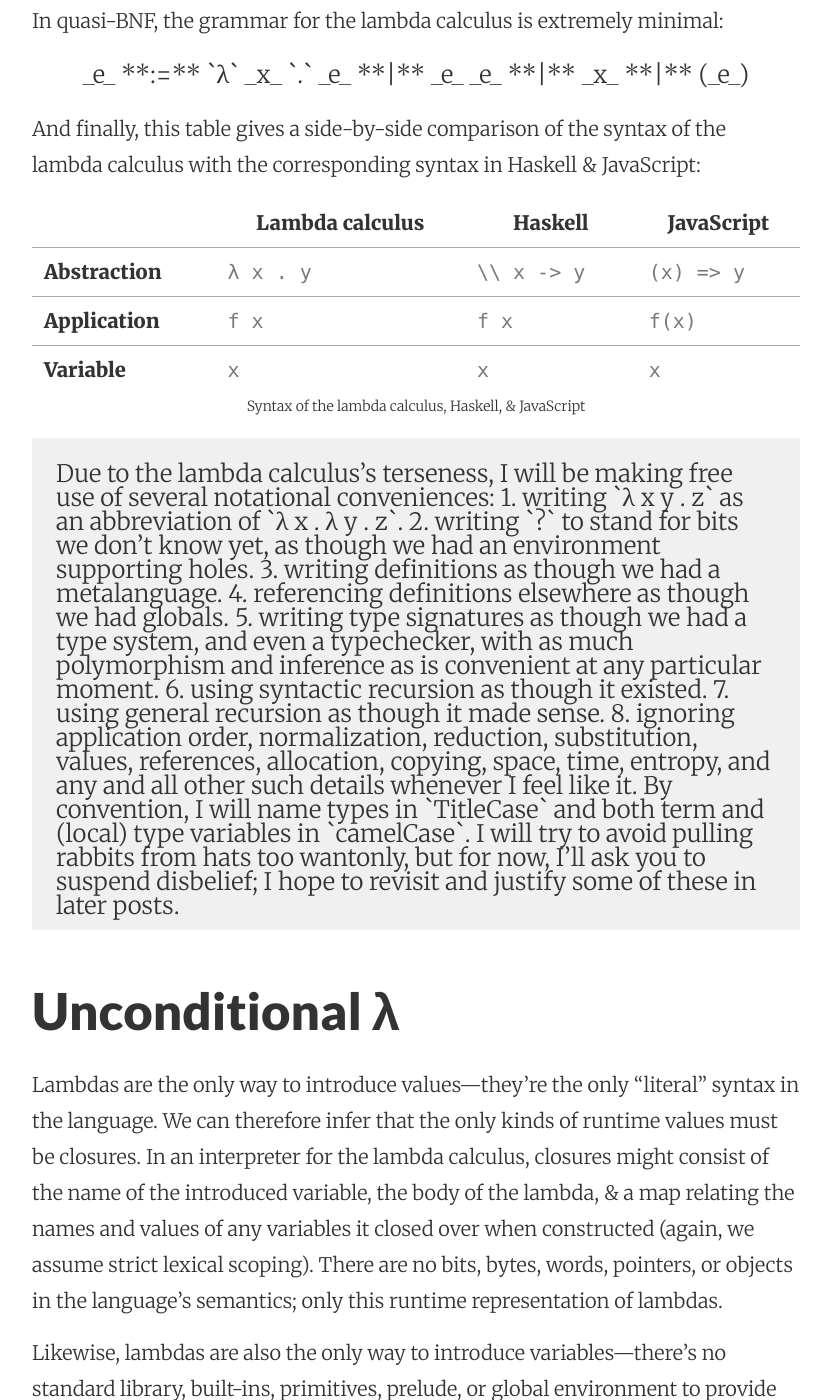
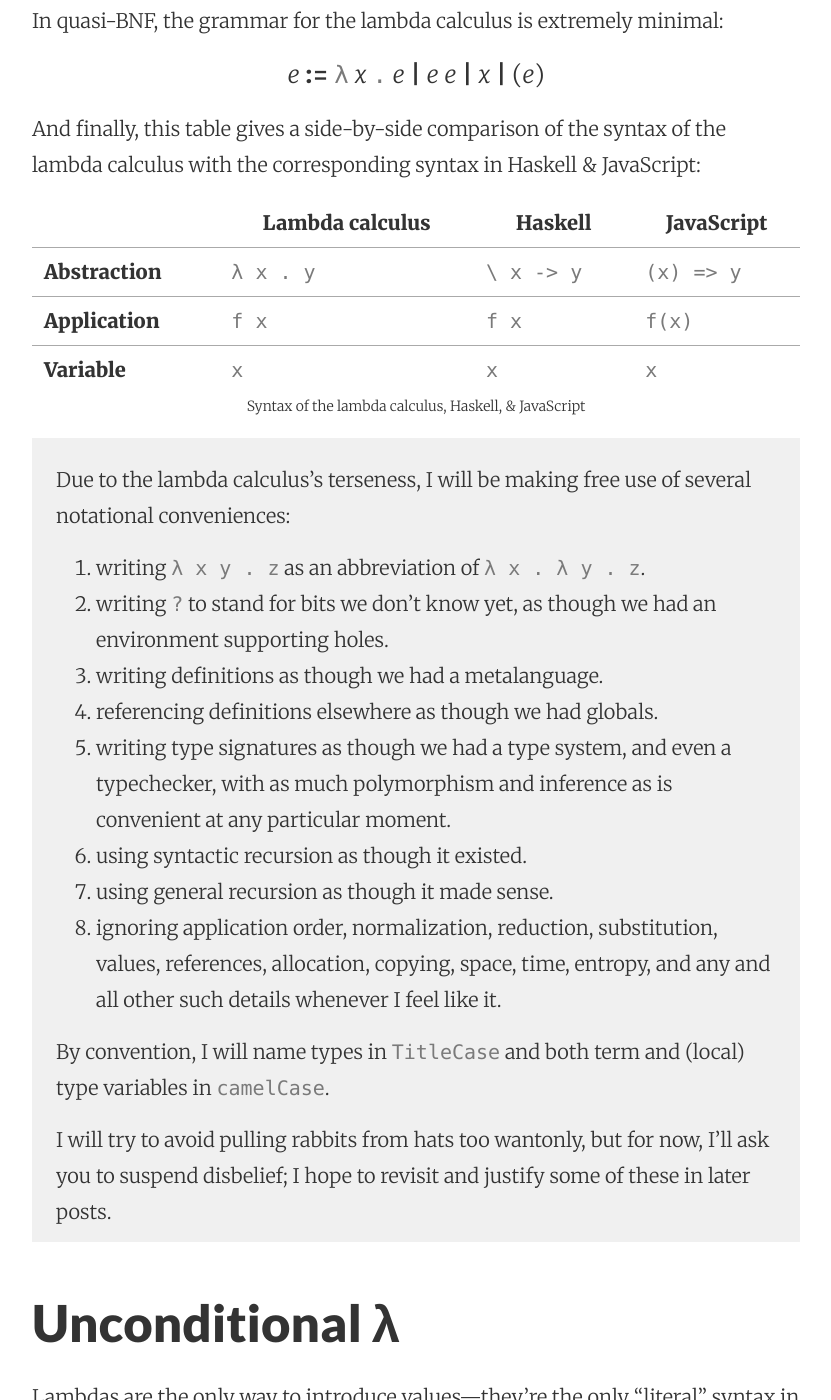
Before and after one commit to robrix/robrix.github.io, a Jekyll site: the page docs/posts/2020-03-29-all-you-need-is-lambda-1-booleans/index.html, which Jekyll copies as it is, in a window 1280 px wide and 1400 px high, scrolled down 2969 px. Shown: the whole window, without its empty margins (224-1055 px from the left). Built offline with Jekyll 4.4.1, drawn with Linux system fonts in a browser that asks for light colours; some of the changed text lies outside the part shown.

Commit message:
Fixes due to changes to how we parse markdown.

````diff
--- a/docs/posts/2020-03-29-all-you-need-is-lambda-1-booleans/index.html
+++ b/docs/posts/2020-03-29-all-you-need-is-lambda-1-booleans/index.html
@@ -91,7 +91,7 @@
 <p>In quasi-BNF, the grammar for the lambda calculus is extremely minimal:</p>
 <figure class="center">
 
-_e_ **:=** `λ` _x_ `.` _e_ **|** _e_ _e_ **|** _x_ **|** (_e_)
+<em>e</em> <strong>:=</strong> <code>λ</code> <em>x</em> <code>.</code> <em>e</em> <strong>|</strong> <em>e</em> <em>e</em> <strong>|</strong> <em>x</em> <strong>|</strong> (<em>e</em>)
 
 </figure>
 <p>And finally, this table gives a side-by-side comparison of the syntax of the lambda calculus with the corresponding syntax in Haskell &amp; JavaScript:</p>
@@ -109,7 +109,7 @@ _e_ **:=** `λ` _x_ `.` _e_ **|** _e_ _e_ **|** _x_ **|** (_e_)
     <tr>
       <th scope="row">Abstraction</th>
       <td><code>λ x . y</code></td>
-      <td><code>\\ x -> y</code></td>
+      <td><code>\ x -> y</code></td>
       <td><code>(x) => y</code></td>
     </tr>
     <tr>
@@ -127,22 +127,22 @@ _e_ **:=** `λ` _x_ `.` _e_ **|** _e_ _e_ **|** _x_ **|** (_e_)
   </tbody>
 </table>
 <aside>
+  <p>Due to the lambda calculus’s terseness, I will be making free use of several notational conveniences:</p>
 
-Due to the lambda calculus’s terseness, I will be making free use of several notational conveniences:
+  <ol>
+    <li><p>writing <code>λ x y . z</code> as an abbreviation of <code>λ x . λ y . z</code>.</p></li>
+    <li><p>writing <code>?</code> to stand for bits we don’t know yet, as though we had an environment supporting holes.</p></li>
+    <li><p>writing definitions as though we had a metalanguage.</p></li>
+    <li><p>referencing definitions elsewhere as though we had globals.</p></li>
+    <li><p>writing type signatures as though we had a type system, and even a typechecker, with as much polymorphism and inference as is convenient at any particular moment.</p></li>
+    <li><p>using syntactic recursion as though it existed.</p></li>
+    <li><p>using general recursion as though it made sense.</p></li>
+    <li><p>ignoring application order, normalization, reduction, substitution, values, references, allocation, copying, space, time, entropy, and any and all other such details whenever I feel like it.</p></li>
+  </ol>
 
-1. writing `λ x y . z` as an abbreviation of `λ x . λ y . z`.
-2. writing `?` to stand for bits we don’t know yet, as though we had an environment supporting holes.
-3. writing definitions as though we had a metalanguage.
-4. referencing definitions elsewhere as though we had globals.
-5. writing type signatures as though we had a type system, and even a typechecker, with as much polymorphism and inference as is convenient at any particular moment.
-6. using syntactic recursion as though it existed.
-7. using general recursion as though it made sense.
-8. ignoring application order, normalization, reduction, substitution, values, references, allocation, copying, space, time, entropy, and any and all other such details whenever I feel like it.
+  <p>By convention, I will name types in <code>TitleCase</code> and both term and (local) type variables in <code>camelCase</code>.</p>
 
-By convention, I will name types in `TitleCase` and both term and (local) type variables in `camelCase`.
-
-I will try to avoid pulling rabbits from hats too wantonly, but for now, I’ll ask you to suspend disbelief; I hope to revisit and justify some of these in later posts.
-
+  <p>I will try to avoid pulling rabbits from hats too wantonly, but for now, I’ll ask you to suspend disbelief; I hope to revisit and justify some of these in later posts.</p>
 </aside>
 <h2 id="unconditional-λ">Unconditional λ</h2>
 <p>Lambdas are the only way to introduce values—they’re the only “literal” syntax in the language. We can therefore infer that the only kinds of runtime values must be closures. In an interpreter for the lambda calculus, closures might consist of the name of the introduced variable, the body of the lambda, &amp; a map relating the names and values of any variables it closed over when constructed (again, we assume strict lexical scoping). There are no bits, bytes, words, pointers, or objects in the language’s semantics; only this runtime representation of lambdas.</p>
@@ -175,9 +175,7 @@ if = λ cond then else . else</code></pre>
 <p>Thus, in the same way that our <code>if_</code> functions in Haskell &amp; JavaScript employed those language’s features to implement, we’re going to define <code>if cond then else</code> as the application of the condition to the other two parameters:</p>
 <pre><code>if = λ cond then else . cond then else</code></pre>
 <aside>
-
-Under standard semantics for the lambda calculus, we could simplify this definition further by “[η-reducing][η-reduction]” it, noting that `λ x . f x` behaves the same as `f` alone. Nevertheless, we will leave this and likely other definitions in their full, η-long forms for the sake of clarity.
-
+  <p>Under standard semantics for the lambda calculus, we could simplify this definition further by “<a href="https://en.wikipedia.org/wiki/Lambda_calculus#η-reduction">η-reducing</a>” it, noting that <code>λ x . f x</code> behaves the same as <code>f</code> alone. Nevertheless, we will leave this and likely other definitions in their full, η-long forms for the sake of clarity.</p>
 </aside>
 <p>This feels strangely like cheating: surely we’ve only moved the problem around. Now instead of <code>if</code> making the decision about which argument to return, we’ve deferred it to <code>cond</code>. But <code>if</code> and <code>cond</code> aren’t the same, semantically; <code>if</code> takes a boolean and two other arguments and returns one of the latter, while <code>cond</code> <em>is</em> a boolean—albeit evidently a boolean represented as a function. Let’s make that precise by writing down <code>if</code>’s type:</p>
 <pre><code>if : Bool -&gt; a -&gt; a -&gt; a</code></pre>
@@ -185,17 +183,13 @@ Under standard semantics for the lambda calculus, we could simplify this definit
 <p>Working backwards from the type and definition of <code>if</code>, we see that <code>cond</code> is applied to two arguments, and therefore must be a function of two parameters. Further, these are both of type <code>a</code>, and the value it returns must also be of type <code>a</code> for <code>if</code>’s type to hold. Thus, we can define the type <code>Bool</code> like so:</p>
 <pre><code>Bool = ∀ a . a -&gt; a -&gt; a</code></pre>
 <aside>
+  <p>I’m making explicit use of the for-all quantifier here to drive home the point that any particular <code>Bool</code> value must be able to be applied to <code>then</code> and <code>else</code> values of any arbitrary type <code>a</code>, defined now or in the future.</p>
 
-I’m making explicit use of the for-all quantifier here to drive home the point that any particular `Bool` value must be able to be applied to `then` and `else` values of any arbitrary type `a`, defined now or in the future.
+  <p>By the same token, we could have written <code>if</code>’s type more explicitly as:</p>
 
-By the same token, we could have written `if`’s type more explicitly as:
+  <pre><code>if : ∀ a . Bool -> a -> a -> a</code></pre>
 
-```
-if : ∀ a . Bool -> a -> a -> a
-```
-
-Here and in future, local type variables can be assumed to be implicitly generalized in the same manner as Haskell if not otherwise quantified.
-
+  <p>Here and in future, local type variables can be assumed to be implicitly generalized in the same manner as Haskell if not otherwise quantified.</p>
 </aside>
 <p>If a given <code>Bool</code> is a function of two arguments of arbitrary type, returning the same type, it must therefore select one of its arguments to return. There are only two distinguishable inhabitants of <code>Bool</code>, <code>true</code> and <code>false</code>, so we can therefore deduce that since <code>if</code> defers the selection of the result to the <code>Bool</code>, for <code>true</code> and <code>false</code> to actually differ they must make opposite selections. In other words, <code>true</code> must return the <code>then</code> parameter, while <code>false</code> must return the <code>else</code> one:</p>
 <pre><code>true, false : Bool
@@ -203,15 +197,11 @@ true  = λ then else . then
 false = λ then else . else</code></pre>
 <p>We didn’t move the problem around after all; we solved it. What we noticed was a deeper insight: this encoding of booleans makes <code>if</code> redundant, since if we can apply <code>if</code> to a <code>Bool</code> and two arguments, we could equally apply the <code>Bool</code> to those arguments directly.</p>
 <aside>
+  <p>We chose to define <code>if</code> as applying the <code>Bool</code> to the other arguments in the same order it received them, but we could just as easily have swapped them:</p>
 
-We chose to define `if` as applying the `Bool` to the other arguments in the same order it received them, but we could just as easily have swapped them:
+  <pre><code>if = λ cond then else . cond else then</code></pre>
 
-```
-if = λ cond then else . cond else then
-```
-
-In this case, `if` would be more useful since it would preserve our familiar argument ordering. As an exercise for the reader, consider what other effects this difference would have. What are the tradeoffs, syntactically and semantically? When would one or the other definition be more or less convenient?
-
+  <p>In this case, <code>if</code> would be more useful since it would preserve our familiar argument ordering. As an exercise for the reader, consider what other effects this difference would have. What are the tradeoffs, syntactically and semantically? When would one or the other definition be more or less convenient?</p>
 </aside>
 <p>It’s frequently convenient to conflate booleans with bits, their minimal representation, but in truth they’re not the same at all. Practically, some programming languages define booleans as a byte in memory, perhaps clamping its values to 0 and 1; others define them as instances of some boolean class, or constructors of an algebraic datatype. Some provide no formal relationship between <code>true</code> and <code>false</code> at all, save for a common interface—duck typing.</p>
 <p>Mathematically, booleans are the values in propositional logic; the upper and lower bounds of a lattice; the zero and one of a semiring; the members of the set with cardinality 2; and many other things in many different contexts.</p>
@@ -223,9 +213,7 @@ not = λ x . ?</code></pre>
 <p>As when defining <code>if</code>, all we can do with a <code>Bool</code> is branch on it:</p>
 <pre><code>not = λ x . if x ? ?</code></pre>
 <aside>
-
-As discussed in a previous aside, `if` is operationally redundant—i.e. `if x y z` is operationally equivalent to `x y z`—given the ordering of arguments to `Bool`s which we selected earlier. It is, however, pleasantly evocative, and so is used for clarity and so we can stop talking about that ordering decision.
-
+  <p>As discussed in a previous aside, <code>if</code> is operationally redundant—i.e. <code>if x y z</code> is operationally equivalent to <code>x y z</code>—given the ordering of arguments to <code>Bool</code>s which we selected earlier. It is, however, pleasantly evocative, and so is used for clarity and so we can stop talking about that ordering decision.</p>
 </aside>
 <p>But which arguments should we pass if we wish to return a <code>Bool</code> with the opposite value? Recall the definition of <code>Bool</code> from above:</p>
 <pre><code>Bool = ∀ a . a -&gt; a -&gt; a</code></pre>
@@ -236,23 +224,17 @@ As discussed in a previous aside, `if` is operationally redundant—i.e. `if x y
 not false = true</code></pre>
 <p>Which is precisely the meaning we intended <code>not</code> to have.</p>
 <aside>
+  <p>Note that this is not the only way that we could have implemented <code>not</code>.</p>
 
-Note that this is not the only way that we could have implemented `not`.
+  <p><code>not</code>’s type is <code>Bool -> Bool</code>, which is equivalent to <code>(∀ a . a -> a -> a) -> ∀ a . a -> a -> a</code> Thus, we could also define <code>not</code> by taking the extra arguments that the <em>result</em> <code>Bool</code> will be applied to, and using them directly, though in the opposite order:</p>
 
-`not`’s type is `Bool -> Bool`, which is equivalent to `(∀ a . a -> a -> a) -> ∀ a . a -> a -> a` Thus, we could also define `not` by taking the extra arguments that the _result_ `Bool` will be applied to, and using them directly, though in the opposite order:
+  <pre><code>not = λ x then else . if x else then</code></pre>
 
-```
-not = λ x then else . if x else then
-```
+  <p>Or equivalently, but perhaps <em>slightly</em> more familiar:</p>
 
-Or equivalently, but perhaps _slightly_ more familiar:
+  <pre><code>not = λ x . λ then else . if x else then</code></pre>
 
-```
-not = λ x . λ then else . if x else then
-```
-
-This style of definition can be surprising if you’re not used to so-called “curried functions” as commonly used in e.g. Haskell, but it’s operationally equivalent to the definition developed above. As an exercise, try to work out why that equivalence holds.
-
+  <p>This style of definition can be surprising if you’re not used to so-called “curried functions” as commonly used in e.g. Haskell, but it’s operationally equivalent to the definition developed above. As an exercise, try to work out why that equivalence holds.</p>
 </aside>
 <p><code>or</code> and <code>and</code> are closely related to one another, so we’ll define them simultaneously. Both take two <code>Bool</code>s and return a <code>Bool</code>:</p>
 <pre><code>or, and : Bool -&gt; Bool -&gt; Bool
@@ -274,9 +256,7 @@ and = λ x y . if x (if y true false) false</code></pre>
 <pre><code>or  = λ x y . if x true y
 and = λ x y . if x y    false</code></pre>
 <aside>
-
-As an exercise, define `xor : Bool -> Bool -> Bool`.
-
+  <p>As an exercise, define <code>xor : Bool -> Bool -> Bool</code>.</p>
 </aside>
 <h2 id="conclusion">Conclusion</h2>
 <p>In this post, we’ve explored defining a ubiquitous programming language feature—booleans—using nothing more than the spartan trappings of the lambda calculus. We’ve emerged with a language which can express not merely functions and their applications, but also fundamental metaphysical concepts such as truth.</p>
````
Also changed, not shown: docs/feed.xml (+44 -64 lines), posts/2020-03-29-all-you-need-is-lambda-1-booleans.md (+31 -53 lines).
